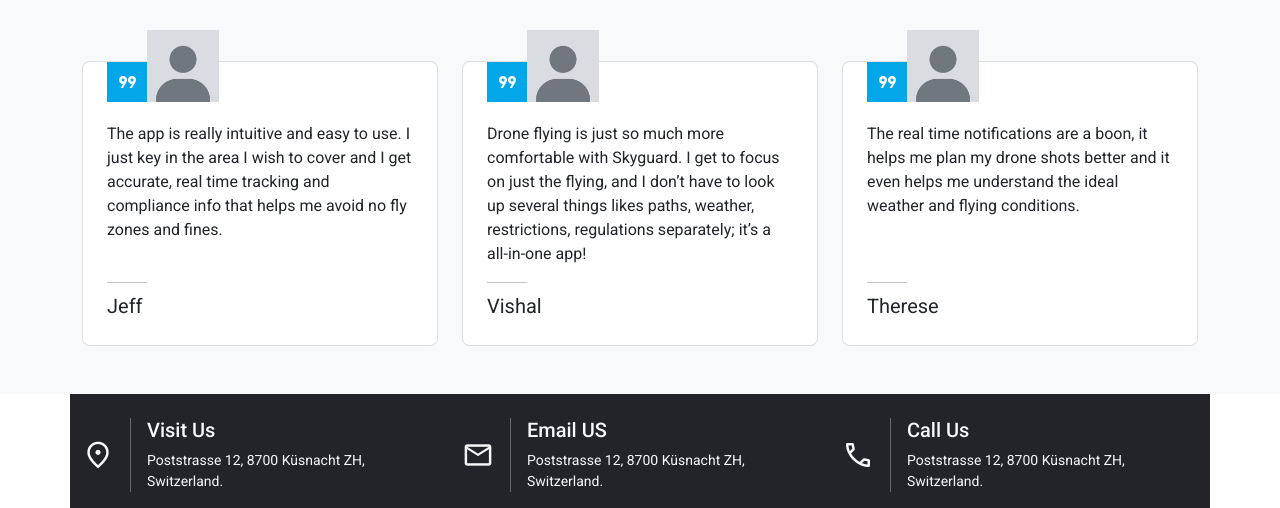
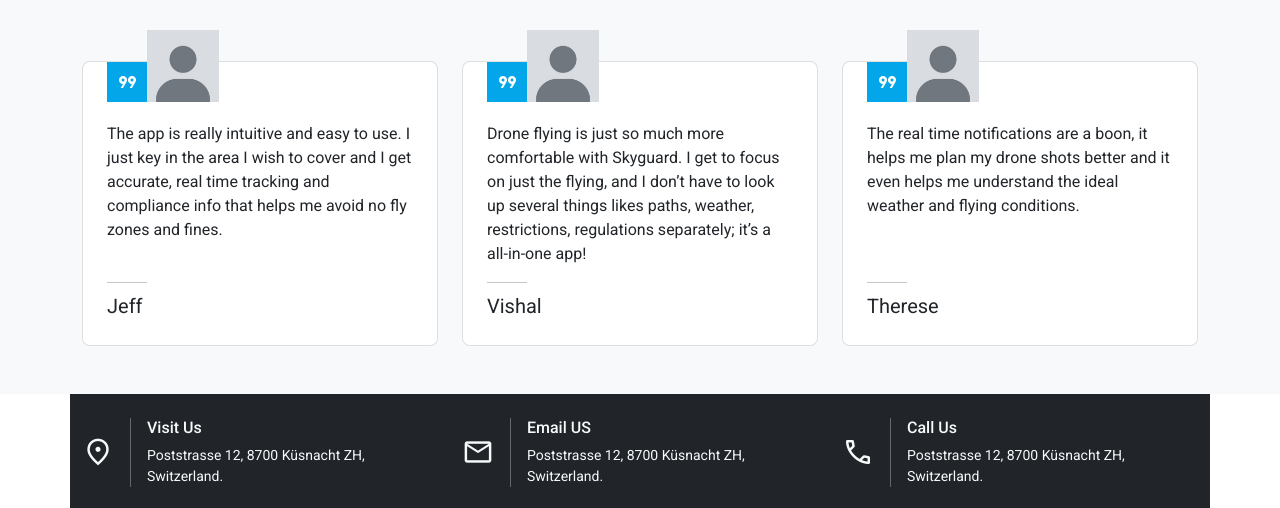
Before and after one commit to deepakarun08/skyguard, a plain HTML site: page index.html in a window 1280 px wide. Shown: the part 3811-4319 px from the top of the page. Drawn offline with nearby package versions, Linux system fonts and the light colour scheme; a script that the page names is missing.

Commit message:
Add files via upload

```diff
--- a/index.html
+++ b/index.html
@@ -672,7 +672,7 @@
                                 </span>
                         </div>
                         <div class="details text-light">
-                            <h5>Visit Us</h5>
+                            <h6>Visit Us</h6>
                             <div class="small">Poststrasse 12, 8700 Küsnacht ZH, Switzerland.</div>
                         </div>
                     </div>
@@ -686,7 +686,7 @@
                             </span>
                         </div>
                         <div class="details text-light">
-                            <h5>Email US</h5>
+                            <h6>Email US</h6>
                             <div class="small">Poststrasse 12, 8700 Küsnacht ZH, Switzerland.</div>
                         </div>
                     </div>
@@ -700,7 +700,7 @@
                             </span>
                         </div>
                         <div class="details text-light">
-                            <h5>Call Us</h5>
+                            <h6>Call Us</h6>
                             <div class="small">Poststrasse 12, 8700 Küsnacht ZH, Switzerland.</div>
                         </div>
                     </div>
```
